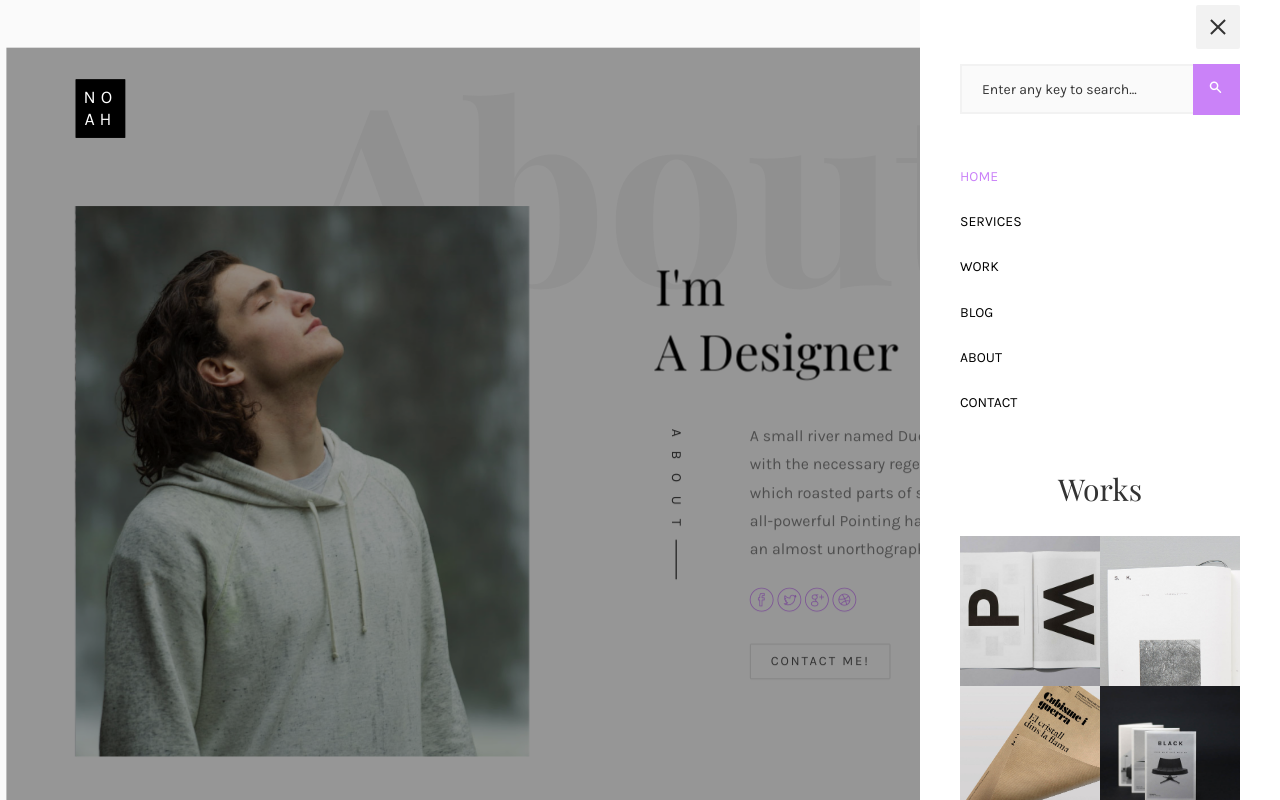
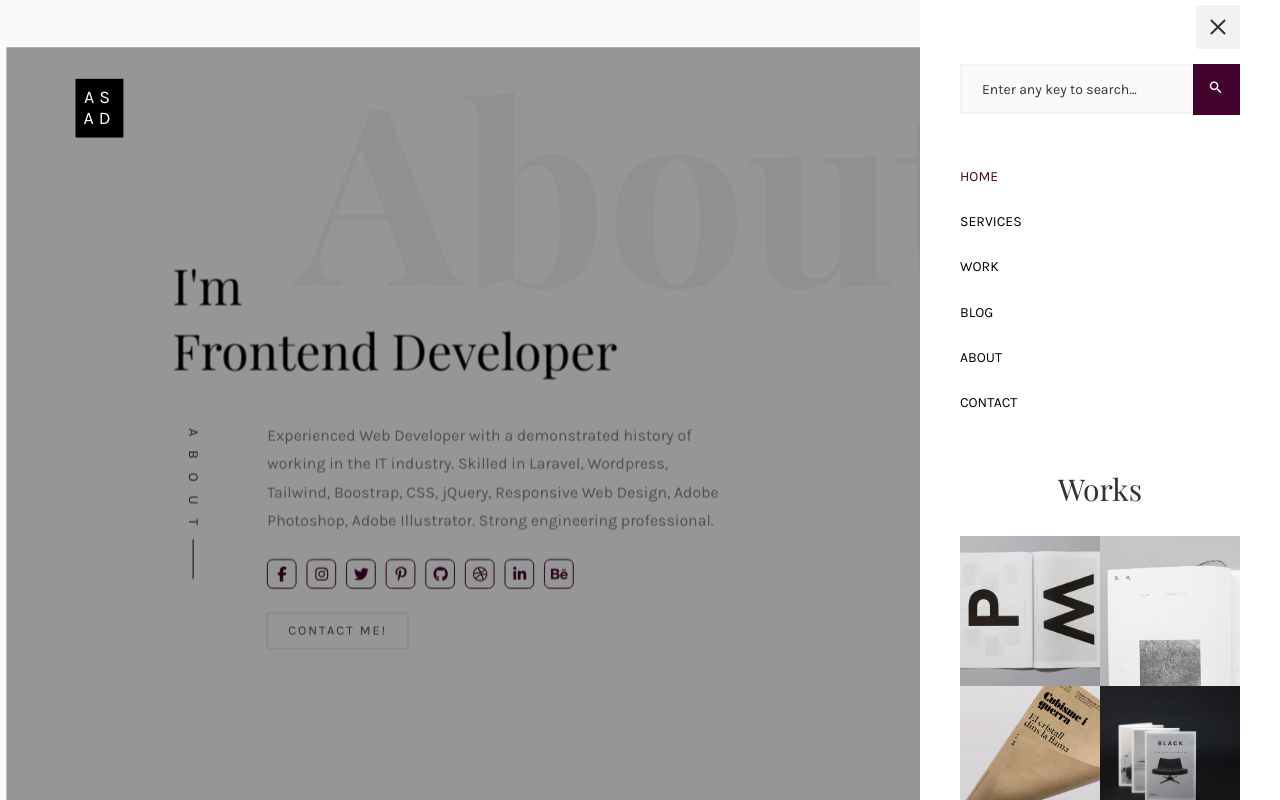
Before and after one commit to Asaddrao/asadrao, a plain HTML site: page index.html in a window 1280 px wide. Both pictures are taken after a click on the link 1200 px from the left and 46 px from the top of the page. Drawn offline with nearby package versions, Linux system fonts and the light colour scheme; files whose address does not match are found by name; a web font is replaced by a local one.

Commit message:
social icon

```diff
--- a/css/style.css
+++ b/css/style.css
@@ -34,13 +34,13 @@ body {
     overflow-y: hidden; }
 
 a {
-  color: #CA82F8;
+  color: #42032C;
   -webkit-transition: 0.5s;
   -o-transition: 0.5s;
   transition: 0.5s; }
   a:hover {
     text-decoration: underline;
-    color: #CA82F8; }
+    color: #42032C; }
   a:focus, a:active {
     outline: none; }
 
@@ -204,7 +204,7 @@ h1, h2, h3, h4, h5, h6 {
           outline: none;
           text-decoration: none; }
       #colorlib-main-nav ul li.active a {
-        color: #CA82F8; }
+        color: #42032C; }
   #colorlib-main-nav .form-group {
     margin-bottom: 40px;
     position: relative;
@@ -238,7 +238,7 @@ h1, h2, h3, h4, h5, h6 {
     -moz-border-radius: 0;
     -ms-border-radius: 0;
     border-radius: 0;
-    background: #CA82F8;
+    background: #42032C;
     color: #fff;
     border: none;
     padding: 16px; }
@@ -988,9 +988,9 @@ header {
     outline: none !important; }
 
 .btn-primary {
-  background: #CA82F8;
+  background: #42032C;
   color: #fff;
-  border: 2px solid #CA82F8; }
+  border: 2px solid #42032C; }
   .btn-primary:hover, .btn-primary:focus, .btn-primary:active {
     background: #d49af9 !important;
     border-color: #d49af9 !important; }
@@ -999,7 +999,7 @@ header {
     color: #4d4d4d;
     border: 1px solid #d9d9d9; }
     .btn-primary.btn-outline:hover, .btn-primary.btn-outline:focus, .btn-primary.btn-outline:active {
-      background: #CA82F8;
+      background: #42032C;
       color: #fff; }
 
 .btn-success {
@@ -1229,7 +1229,7 @@ header {
       font-size: 16px;
       color: rgba(0, 0, 0, 0.5); }
     .contact-info li a {
-      color: #CA82F8; }
+      color: #42032C; }
 
 .form-control {
   -webkit-box-shadow: none;
@@ -1259,9 +1259,27 @@ input[type="text"] {
 .colorlib-social-icons a:hover, .colorlib-social-icons a:focus {
   text-decoration: none !important; }
 
+.colorlib-social-icons ul {
+  display: flex;
+  column-gap: 10px;
+  list-style: none;
+  padding-left: 0;
+}
+.colorlib-social-icons ul li {
+  border: 1px solid #42032C;
+    width: 30px;
+    height: 30px;
+    border-radius: 6px;
+}
+.colorlib-social-icons ul li a {
+      display: flex;
+    justify-content: center;
+    align-items: center;
+    height: 100%;
+}
 .colorlib-social-icons i {
-  font-size: 24px;
-  color: #CA82F8; }
+  font-size: 15px;
+  color: #42032C; }
 
 #footer {
   padding: 8em 0;
@@ -1278,7 +1296,7 @@ input[type="text"] {
     text-decoration: none !important; }
   #footer p.colorlib-social-icons i {
     font-size: 24px;
-    color: #CA82F8; }
+    color: #42032C; }
   #footer p .block {
     color: #1a1a1a;
     font-size: 14px; }
--- a/index.html
+++ b/index.html
@@ -3,7 +3,7 @@
 	<head>
 	<meta charset="utf-8">
 	<meta http-equiv="X-UA-Compatible" content="IE=edge">
-	<title>Noah Template</title>
+	<title>Asad Rao</title>
 	<meta name="viewport" content="width=device-width, initial-scale=1">
 	<meta name="description" content="" />
 	<meta name="keywords" content="" />
@@ -102,7 +102,7 @@
 				<div class="row">
 					<div class="col-md-12">
 						<div class="colorlib-navbar-brand">
-							<a class="colorlib-logo" href="index.html"><span>No</span><span>ah</span></a>
+							<a class="colorlib-logo" href="index.html"><span>As</span><span>ad</span></a>
 						</div>
 						<a href="#" class="js-colorlib-nav-toggle colorlib-nav-toggle"><i></i></a>
 					</div>
@@ -115,7 +115,7 @@
 					<h2 class="bold">About</h2>
 				</div>
 				<div class="row">
-					<div class="col-md-5 animate-box">
+					<!-- <div class="col-md-5 animate-box">
 						<div class="owl-carousel3">
 							<div class="item">
 								<img class="img-responsive about-img" src="images/about.jpg" alt="html5 bootstrap template by colorlib.com">
@@ -124,28 +124,36 @@
 								<img class="img-responsive about-img" src="images/about-2.jpg" alt="html5 bootstrap template by colorlib.com">
 							</div>
 						</div>
-					</div>
+					</div> -->
 					<div class="col-md-6 col-md-push-1 animate-box">
 						<div class="about-desc">
 							<div class="owl-carousel3">
 								<div class="item">
-									<h2><span>Noah</span><span>Henderson</span></h2>
+									<h2><span>Asad Ali</span><span>Rao</span></h2>
 								</div>
 								<div class="item">
-									<h2><span>I'm</span><span>A Designer</span></h2>
+									<h2><span>I'm</span><span>Frontend Developer</span></h2>
 								</div>
 							</div>
 							<div class="desc">
 								<div class="rotate">
 									<h2 class="heading">About</h2>
 								</div>
-								<p>A small river named Duden <a href="#">flows by their place</a> and supplies it with the necessary regelialia. It is a paradisematic country, in which roasted parts of sentences fly into your mouth. Even the all-powerful Pointing has no control about the blind texts it is an almost unorthographic life.</p>
-								<p class="colorlib-social-icons">
-									<a href="#"><i class="icon-facebook4"></i></a>
-									<a href="#"><i class="icon-twitter3"></i></a>
-									<a href="#"><i class="icon-googleplus"></i></a>
-									<a href="#"><i class="icon-dribbble2"></i></a>
+								<p>
+									Experienced Web Developer with a demonstrated history of working in the IT industry. Skilled in Laravel, Wordpress, Tailwind, Boostrap, CSS, jQuery, Responsive Web Design, Adobe Photoshop, Adobe Illustrator. Strong engineering professional.
 								</p>
+								<div class="colorlib-social-icons">
+									<ul>
+										<li><a href="#"><i class="fab fa-facebook-f"></i></a></li>
+										<li><a href="#"><i class="fab fa-instagram"></i></a></li>
+										<li><a href="#"><i class="fab fa-twitter"></i></a></li>
+										<li><a href="#"><i class="fab fa-pinterest-p"></i></a></li>
+										<li><a href="#"><i class="fab fa-github"></i></a></li>
+										<li><a href="#"><i class="fab fa-dribbble"></i></a></li>
+										<li><a href="#"><i class="fab fa-linkedin-in"></i></a></li>
+										<li><a href="#"><i class="fab fa-behance"></i></a></li>
+									</ul>
+								</div>
 								<p><a href="#" class="btn btn-primary btn-outline">Contact Me!</a></p>
 							</div>
 						</div>
@@ -517,7 +525,7 @@ Copyright &copy;<script>document.write(new Date().getFullYear());</script> All r
 		</footer>
 
 	</div>
-
+<script src="https://kit.fontawesome.com/14664128a6.js" crossorigin="anonymous"></script>
 	<!-- jQuery -->
 	<script src="js/jquery.min.js"></script>
 	<!-- jQuery Easing -->
```
